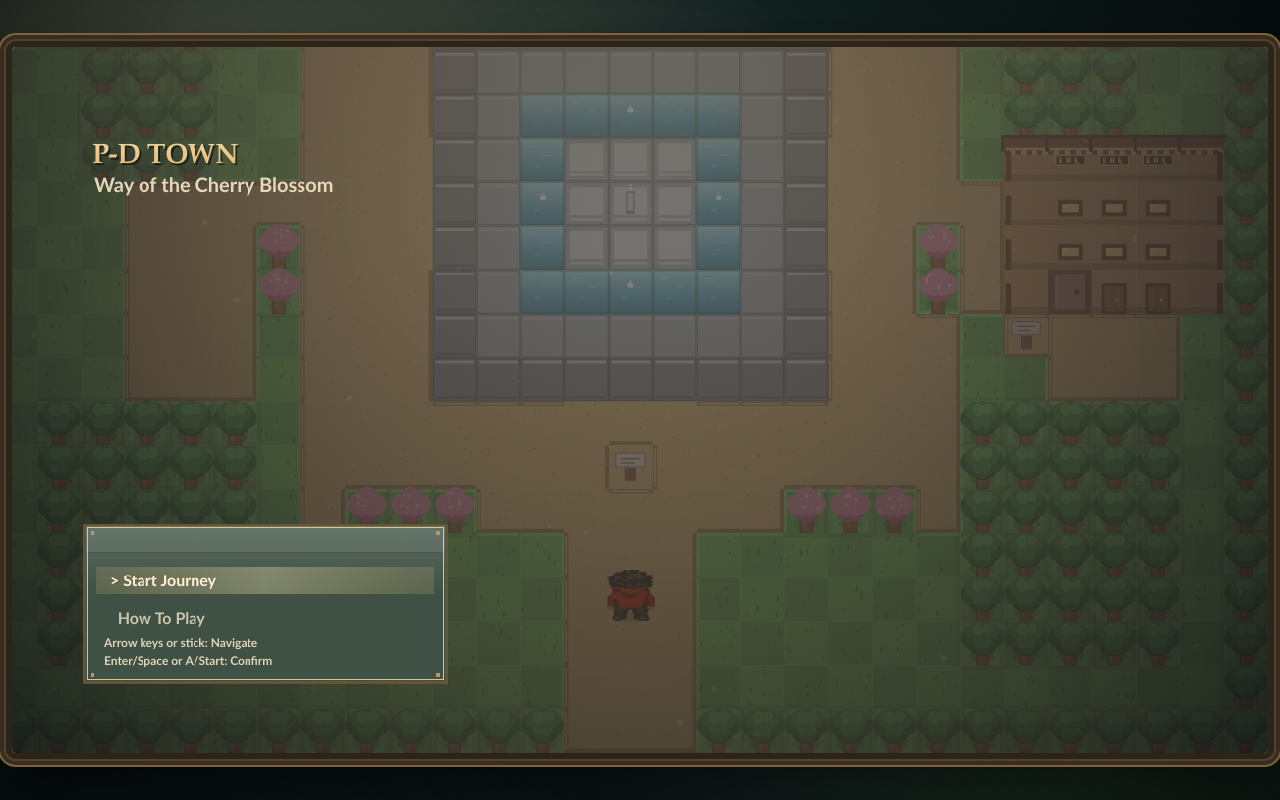
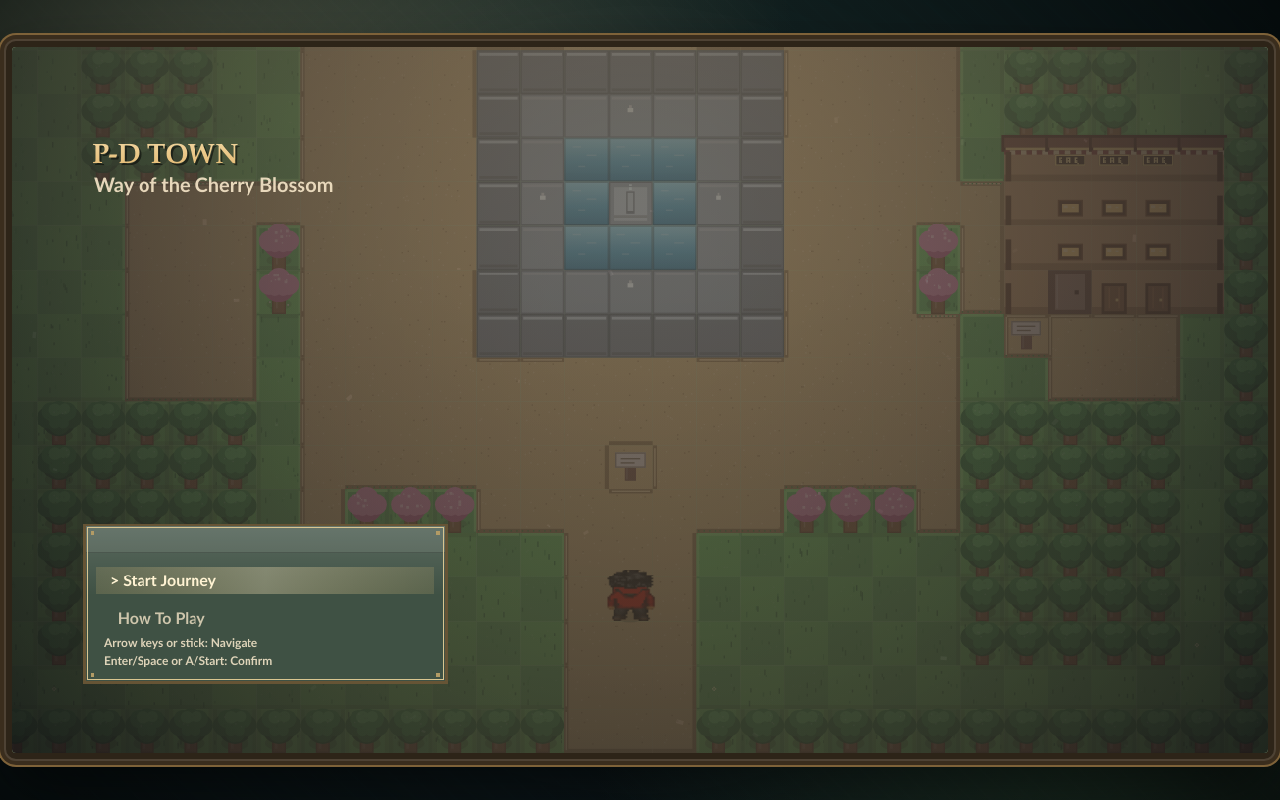
Before and after one commit to NuburoN3/The-P-D-Town, a website with bundled scripts: page town2.html in a window 1280 px wide. Built offline with nearby package versions, Linux system fonts and the light colour scheme; animation ran at ten frames a second.

Commit message:
refining fountain size

```diff
--- a/src/app/main.js
+++ b/src/app/main.js
@@ -186,6 +186,36 @@ function buildGameSnapshot() {
   };
 }
 
+function resolveNearestWalkablePlayerPosition(rawX, rawY) {
+  const startTx = Math.floor((rawX + TILE * 0.5) / TILE);
+  const startTy = Math.floor((rawY + TILE * 0.5) / TILE);
+  const maxRadius = 10;
+
+  for (let radius = 0; radius <= maxRadius; radius++) {
+    for (let oy = -radius; oy <= radius; oy++) {
+      for (let ox = -radius; ox <= radius; ox++) {
+        if (Math.max(Math.abs(ox), Math.abs(oy)) !== radius) continue;
+
+        const tx = startTx + ox;
+        const ty = startTy + oy;
+        if (tx < 0 || ty < 0 || tx >= currentMapW || ty >= currentMapH) continue;
+
+        const candidateX = tx * TILE;
+        const candidateY = ty * TILE;
+        if (collisionService.collides(candidateX, candidateY, currentMap, currentMapW, currentMapH)) continue;
+        if (collisionService.collidesWithNPC(candidateX, candidateY, npcs, currentAreaId)) continue;
+
+        return { x: candidateX, y: candidateY };
+      }
+    }
+  }
+
+  return {
+    x: Number.isFinite(player.spawnX) ? player.spawnX : rawX,
+    y: Number.isFinite(player.spawnY) ? player.spawnY : rawY
+  };
+}
+
 function applyGameSnapshot(snapshot) {
   if (!snapshot || typeof snapshot !== "object") return false;
 
@@ -207,10 +237,11 @@ function applyGameSnapshot(snapshot) {
 
   const px = Number.isFinite(snapshot.player?.x) ? snapshot.player.x : player.x;
   const py = Number.isFinite(snapshot.player?.y) ? snapshot.player.y : player.y;
-  player.x = px;
-  player.y = py;
-  player.spawnX = px;
-  player.spawnY = py;
+  const safePosition = resolveNearestWalkablePlayerPosition(px, py);
+  player.x = safePosition.x;
+  player.y = safePosition.y;
+  player.spawnX = safePosition.x;
+  player.spawnY = safePosition.y;
   player.dir = snapshot.player?.dir || player.dir || "down";
   player.maxHp = Number.isFinite(snapshot.player?.maxHp) ? Math.max(1, snapshot.player.maxHp) : player.maxHp;
   player.hp = Number.isFinite(snapshot.player?.hp)
--- a/src/core/AssetManager.js
+++ b/src/core/AssetManager.js
@@ -110,6 +110,80 @@ function createBartenderSpriteDataUrl() {
   return canvas.toDataURL("image/png");
 }
 
+function createBarPatronSpriteDataUrl({
+  shirt = "#6f8bb5",
+  jacket = "#2e3b52",
+  hair = "#3a2921",
+  skin = "#ddb189",
+  pants = "#2a2f3a",
+  accent = "#d3e2ff"
+} = {}) {
+  if (typeof document === "undefined") {
+    return null;
+  }
+
+  const canvas = document.createElement("canvas");
+  canvas.width = 32;
+  canvas.height = 32;
+  const ctx = canvas.getContext("2d");
+  if (!ctx) {
+    return null;
+  }
+
+  ctx.clearRect(0, 0, 32, 32);
+
+  // shoes
+  ctx.fillStyle = "#1c1c1c";
+  ctx.fillRect(10, 28, 4, 3);
+  ctx.fillRect(18, 28, 4, 3);
+
+  // pants
+  ctx.fillStyle = pants;
+  ctx.fillRect(10, 21, 12, 8);
+
+  // shirt and sleeves
+  ctx.fillStyle = shirt;
+  ctx.fillRect(10, 12, 12, 10);
+  ctx.fillRect(8, 14, 2, 8);
+  ctx.fillRect(22, 14, 2, 8);
+
+  // jacket
+  ctx.fillStyle = jacket;
+  ctx.fillRect(10, 13, 3, 9);
+  ctx.fillRect(19, 13, 3, 9);
+
+  // collar / accessory
+  ctx.fillStyle = accent;
+  ctx.fillRect(14, 14, 4, 2);
+
+  // neck and hands
+  ctx.fillStyle = skin;
+  ctx.fillRect(14, 11, 4, 2);
+  ctx.fillRect(8, 20, 2, 2);
+  ctx.fillRect(22, 20, 2, 2);
+
+  // head
+  ctx.fillStyle = skin;
+  ctx.fillRect(11, 5, 10, 8);
+
+  // hair
+  ctx.fillStyle = hair;
+  ctx.fillRect(10, 4, 12, 3);
+  ctx.fillRect(10, 6, 2, 2);
+  ctx.fillRect(20, 6, 2, 2);
+
+  // eyes
+  ctx.fillStyle = "#1f1f1f";
+  ctx.fillRect(13, 8, 1, 1);
+  ctx.fillRect(17, 8, 1, 1);
+
+  // subtle smile
+  ctx.fillStyle = "#8b564a";
+  ctx.fillRect(14, 10, 3, 1);
+
+  return canvas.toDataURL("image/png");
+}
+
 export function createDefaultAssetManager() {
   const assets = new AssetManager();
   assets.loadManifest(DEFAULT_SPRITE_MANIFEST);
@@ -117,5 +191,35 @@ export function createDefaultAssetManager() {
   const bartenderSprite = createBartenderSpriteDataUrl();
   assets.loadSprite("bartender_mika", bartenderSprite || DEFAULT_SPRITE_MANIFEST.mr_hanami);
 
+  const rikuSprite = createBarPatronSpriteDataUrl({
+    shirt: "#5d7ca8",
+    jacket: "#28364d",
+    hair: "#2e211a",
+    skin: "#d9af8b",
+    pants: "#2a3038",
+    accent: "#b6d8ff"
+  });
+  assets.loadSprite("bar_patron_riku", rikuSprite || DEFAULT_SPRITE_MANIFEST.mr_hanami);
+
+  const ayaSprite = createBarPatronSpriteDataUrl({
+    shirt: "#9d5a7d",
+    jacket: "#45263a",
+    hair: "#4a2f24",
+    skin: "#e5b997",
+    pants: "#2f2531",
+    accent: "#ffd1ec"
+  });
+  assets.loadSprite("bar_patron_aya", ayaSprite || DEFAULT_SPRITE_MANIFEST.mr_hanami);
+
+  const kenjiSprite = createBarPatronSpriteDataUrl({
+    shirt: "#6a8f63",
+    jacket: "#2f4a33",
+    hair: "#3a2b24",
+    skin: "#d8af8c",
+    pants: "#25332c",
+    accent: "#d3f1c8"
+  });
+  assets.loadSprite("bar_patron_kenji", kenjiSprite || DEFAULT_SPRITE_MANIFEST.mr_hanami);
+
   return assets;
 }
--- a/src/game/InteractionSystem.js
+++ b/src/game/InteractionSystem.js
@@ -284,6 +284,9 @@ export function createInteractionSystem({
     const playerCenterX = player.x + tileSize / 2;
     const playerCenterY = player.y + tileSize / 2;
 
+    let closestNpc = null;
+    let closestNpcDistance = Number.POSITIVE_INFINITY;
+
     for (const npc of npcs) {
       if (npc.world !== currentAreaId) continue;
 
@@ -293,19 +296,29 @@ export function createInteractionSystem({
       const dy = Math.abs(playerCenterY - npcCenterY);
 
       if (dx <= ui.INTERACT_REACH && dy <= ui.INTERACT_REACH) {
+        const distance = Math.hypot(playerCenterX - npcCenterX, playerCenterY - npcCenterY);
+        if (distance < closestNpcDistance) {
+          closestNpc = npc;
+          closestNpcDistance = distance;
+        }
+      }
+    }
+
+    if (closestNpc) {
+      const npcCenterX = closestNpc.x + closestNpc.width / 2;
+      const npcCenterY = closestNpc.y + closestNpc.height / 2;
       const relativeX = playerCenterX - npcCenterX;
       const relativeY = playerCenterY - npcCenterY;
 
       if (Math.abs(relativeX) >= Math.abs(relativeY)) {
-          npc.dir = relativeX < 0 ? "left" : "right";
+        closestNpc.dir = relativeX < 0 ? "left" : "right";
       } else {
-          npc.dir = relativeY < 0 ? "up" : "down";
+        closestNpc.dir = relativeY < 0 ? "up" : "down";
       }
 
-        handleNPCInteraction(npc);
+      handleNPCInteraction(closestNpc);
       clearInteractPressed();
       return;
-      }
     }
 
     const inset = 5;
--- a/src/world/content.js
+++ b/src/world/content.js
@@ -269,10 +269,10 @@ export const GAME_CONTENT = {
             {
               id: "hanamiTownFountain",
               type: BUILDING_TYPES.FOUNTAIN,
-              x: 11,
-              y: 13,
-              width: 9,
-              height: 9
+              x: 12,
+              y: 14,
+              width: 7,
+              height: 7
             },
             {
               id: "hanamiBarFront",
@@ -396,6 +396,51 @@ export const GAME_CONTENT = {
           minigameDeclineDialogue: "No worries. Come back when your hands are steady.",
           minigameWinDialogue: "That's a clean pour. You'd survive a rush-hour shift.",
           minigameLoseDialogue: "Not bad. Bar work is rhythm, timing, and patience."
+        },
+        {
+          id: "barPatronRiku",
+          name: "Riku",
+          spriteName: "bar_patron_riku",
+          desiredHeightTiles: 1.15,
+          areaId: "hanamiBar",
+          x: 2,
+          y: 5,
+          dir: "up",
+          dialogue: [
+            "I come here after sparring to cool my head.",
+            "The trick is breathing before you throw a punch."
+          ],
+          hasTrainingChoice: false
+        },
+        {
+          id: "barPatronAya",
+          name: "Aya",
+          spriteName: "bar_patron_aya",
+          desiredHeightTiles: 1.15,
+          areaId: "hanamiBar",
+          x: 9,
+          y: 5,
+          dir: "up",
+          dialogue: [
+            "Mika runs the cleanest bar in town.",
+            "If you can handle this room, you can handle pressure."
+          ],
+          hasTrainingChoice: false
+        },
+        {
+          id: "barPatronKenji",
+          name: "Kenji",
+          spriteName: "bar_patron_kenji",
+          desiredHeightTiles: 1.15,
+          areaId: "hanamiBar",
+          x: 8,
+          y: 7,
+          dir: "up",
+          dialogue: [
+            "The dojo sharpens your body.",
+            "Places like this sharpen your timing."
+          ],
+          hasTrainingChoice: false
         }
       ],
       enemies: [
--- a/src/world/fountainGeometry.js
+++ b/src/world/fountainGeometry.js
@@ -65,11 +65,14 @@ export function classifyFountainTile(building, tileX, tileY) {
 
   const centerX = Math.floor(building.width / 2);
   const centerY = Math.floor(building.height / 2);
+  const minSize = Math.min(building.width, building.height);
+  // Compact fountains keep a single center plinth so basin water still exists.
+  const plinthHalfSpan = minSize <= 7 ? 0 : 1;
   const onCenterPlinth =
-    localX >= centerX - 1 &&
-    localX <= centerX + 1 &&
-    localY >= centerY - 1 &&
-    localY <= centerY + 1;
+    localX >= centerX - plinthHalfSpan &&
+    localX <= centerX + plinthHalfSpan &&
+    localY >= centerY - plinthHalfSpan &&
+    localY <= centerY + plinthHalfSpan;
   if (onCenterPlinth) return FOUNTAIN_TILE_KIND.CENTER_PLINTH;
 
   return FOUNTAIN_TILE_KIND.WATER;
--- a/town2.html
+++ b/town2.html
@@ -79,6 +79,6 @@
 <body>
   <canvas id="game" width="1280" height="720"></canvas>
 
-<script type="module" src="main.js?v=2026-02-15-dojo13"></script>
+<script type="module" src="main.js?v=2026-02-15-dojo17"></script>
 </body>
 </html>
```
Also changed, not shown: tests/world-fountain-zones.test.mjs (+7 -7 lines). Lines whose indentation alone changed are shown as unchanged.
